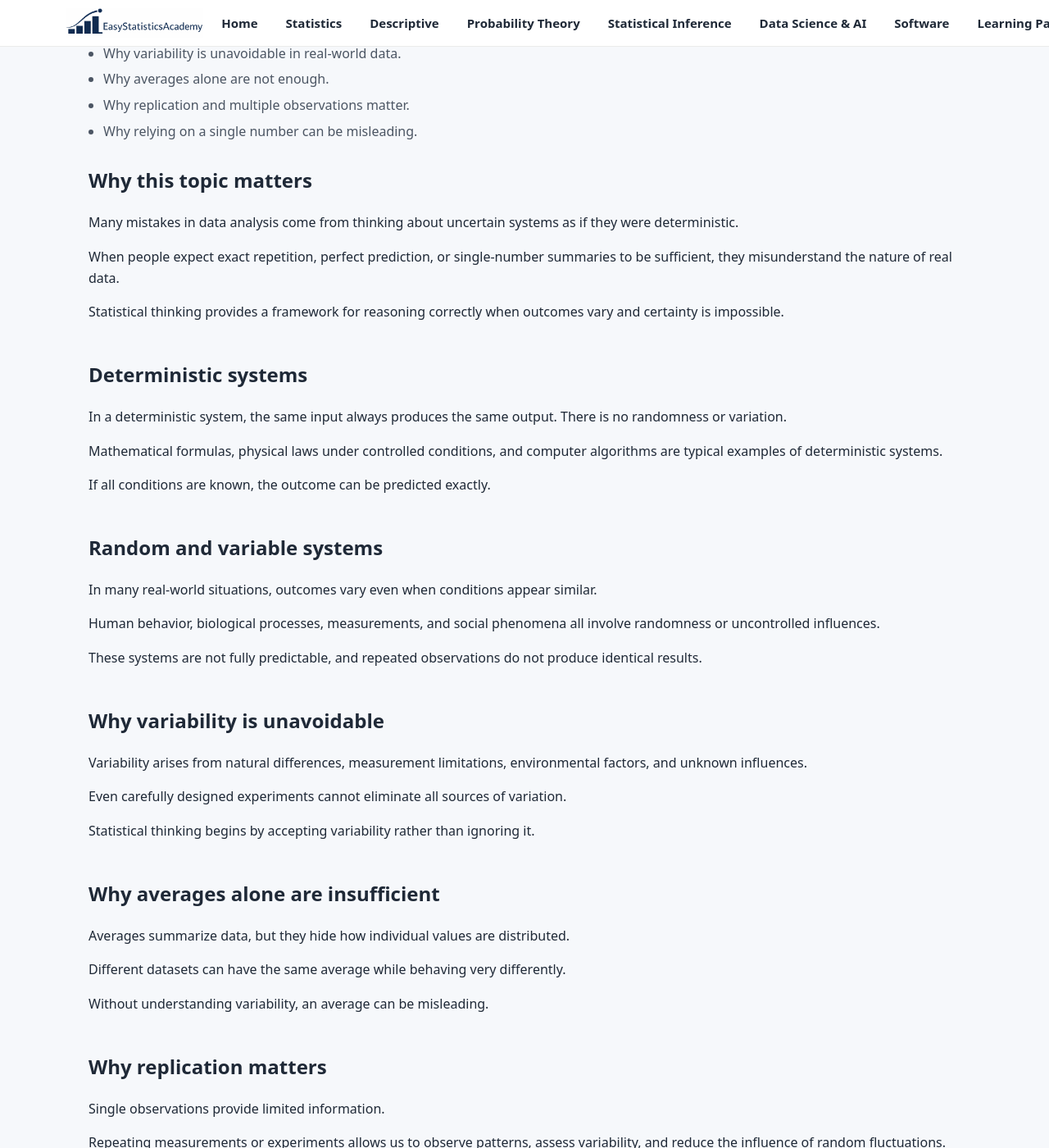
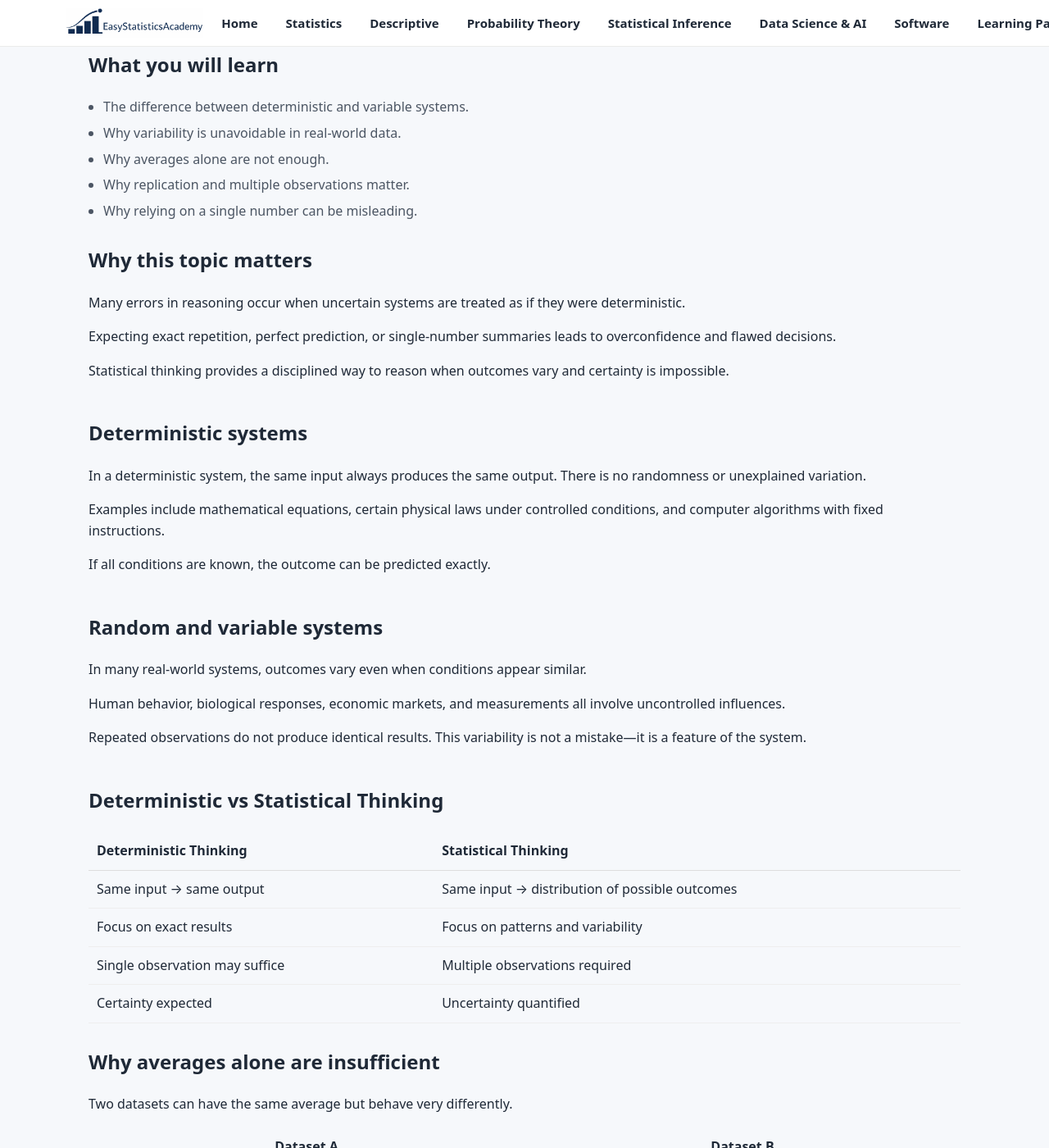
Before and after one commit to ammar-homaida-statistics/easystatisticsacademy, a Jekyll site: the page built from foundations/statistical-thinking/index.md, in a window 1280 px wide and 1400 px high, scrolled down 492 px. Shown: the whole window at 82% size. Built offline with Jekyll 4.4.1, drawn with Linux system fonts in a browser that asks for light colours; some of the changed text lies outside the part shown.

Commit message:
Enhance statistical thinking lesson with updates
Added a construction notice and expanded explanations on variability and statistical thinking.

```diff
--- a/foundations/statistical-thinking/index.md
+++ b/foundations/statistical-thinking/index.md
@@ -19,6 +19,10 @@
   <div class="hero-card">
     <h1>Statistical Thinking vs Deterministic Thinking</h1>
 
+    <div style="background:#fff3cd; border:1px solid #ffeeba; padding:12px 14px; margin:14px 0; border-radius:8px;">
+      <strong>🚧 Under Construction</strong> — This lesson is being expanded with numerical examples and visual illustrations to clarify how variability changes the way we reason.
+    </div>
+
     <p class="lead">
       This lesson explains the difference between deterministic and statistical thinking,
       and why statistics is necessary in a world with variability and uncertainty.
@@ -35,7 +39,7 @@
     <h2>What you will learn</h2>
 
     <ul class="bullets">
-      <li>The difference between deterministic and random systems.</li>
+      <li>The difference between deterministic and variable systems.</li>
       <li>Why variability is unavoidable in real-world data.</li>
       <li>Why averages alone are not enough.</li>
       <li>Why replication and multiple observations matter.</li>
@@ -49,18 +53,18 @@
     <h2>Why this topic matters</h2>
 
     <p>
-      Many mistakes in data analysis come from thinking about uncertain systems
+      Many errors in reasoning occur when uncertain systems are treated
       as if they were deterministic.
     </p>
 
     <p>
-      When people expect exact repetition, perfect prediction, or single-number
-      summaries to be sufficient, they misunderstand the nature of real data.
+      Expecting exact repetition, perfect prediction, or single-number summaries
+      leads to overconfidence and flawed decisions.
     </p>
 
     <p>
-      Statistical thinking provides a framework for reasoning correctly when
-      outcomes vary and certainty is impossible.
+      Statistical thinking provides a disciplined way to reason
+      when outcomes vary and certainty is impossible.
     </p>
   </div>
 </section>
@@ -71,12 +75,12 @@
 
     <p>
       In a deterministic system, the same input always produces the same output.
-      There is no randomness or variation.
+      There is no randomness or unexplained variation.
     </p>
 
     <p>
-      Mathematical formulas, physical laws under controlled conditions,
-      and computer algorithms are typical examples of deterministic systems.
+      Examples include mathematical equations, certain physical laws under controlled conditions,
+      and computer algorithms with fixed instructions.
     </p>
 
     <p>
@@ -90,37 +94,53 @@
     <h2>Random and variable systems</h2>
 
     <p>
-      In many real-world situations, outcomes vary even when conditions appear similar.
+      In many real-world systems, outcomes vary even when conditions appear similar.
     </p>
 
     <p>
-      Human behavior, biological processes, measurements, and social phenomena
-      all involve randomness or uncontrolled influences.
+      Human behavior, biological responses, economic markets, and measurements
+      all involve uncontrolled influences.
     </p>
 
     <p>
-      These systems are not fully predictable, and repeated observations
-      do not produce identical results.
+      Repeated observations do not produce identical results.
+      This variability is not a mistake—it is a feature of the system.
     </p>
   </div>
 </section>
 
 <section class="section">
   <div class="content-narrow">
-    <h2>Why variability is unavoidable</h2>
+    <h2>Deterministic vs Statistical Thinking</h2>
 
-    <p>
-      Variability arises from natural differences, measurement limitations,
-      environmental factors, and unknown influences.
-    </p>
-
-    <p>
-      Even carefully designed experiments cannot eliminate all sources of variation.
-    </p>
-
-    <p>
-      Statistical thinking begins by accepting variability rather than ignoring it.
-    </p>
+    <div style="overflow-x:auto;">
+      <table style="width:100%; border-collapse:collapse;">
+        <thead>
+          <tr>
+            <th style="text-align:left; padding:10px; border-bottom:1px solid #ddd;">Deterministic Thinking</th>
+            <th style="text-align:left; padding:10px; border-bottom:1px solid #ddd;">Statistical Thinking</th>
+          </tr>
+        </thead>
+        <tbody>
+          <tr>
+            <td style="padding:10px; border-bottom:1px solid #eee;">Same input → same output</td>
+            <td style="padding:10px; border-bottom:1px solid #eee;">Same input → distribution of possible outcomes</td>
+          </tr>
+          <tr>
+            <td style="padding:10px; border-bottom:1px solid #eee;">Focus on exact results</td>
+            <td style="padding:10px; border-bottom:1px solid #eee;">Focus on patterns and variability</td>
+          </tr>
+          <tr>
+            <td style="padding:10px; border-bottom:1px solid #eee;">Single observation may suffice</td>
+            <td style="padding:10px; border-bottom:1px solid #eee;">Multiple observations required</td>
+          </tr>
+          <tr>
+            <td style="padding:10px; border-bottom:1px solid #eee;">Certainty expected</td>
+            <td style="padding:10px; border-bottom:1px solid #eee;">Uncertainty quantified</td>
+          </tr>
+        </tbody>
+      </table>
+    </div>
   </div>
 </section>
 
@@ -129,15 +149,51 @@
     <h2>Why averages alone are insufficient</h2>
 
     <p>
-      Averages summarize data, but they hide how individual values are distributed.
+      Two datasets can have the same average but behave very differently.
+    </p>
+
+    <div style="overflow-x:auto;">
+      <table style="width:100%; border-collapse:collapse;">
+        <thead>
+          <tr>
+            <th style="padding:10px; border-bottom:1px solid #ddd;">Dataset A</th>
+            <th style="padding:10px; border-bottom:1px solid #ddd;">Dataset B</th>
+          </tr>
+        </thead>
+        <tbody>
+          <tr>
+            <td style="padding:10px; border-bottom:1px solid #eee;">8, 9, 10, 11, 12</td>
+            <td style="padding:10px; border-bottom:1px solid #eee;">2, 5, 10, 15, 18</td>
+          </tr>
+          <tr>
+            <td style="padding:10px;">Mean = 10</td>
+            <td style="padding:10px;">Mean = 10</td>
+          </tr>
+        </tbody>
+      </table>
+    </div>
+
+    <p>
+      Although both averages equal 10, Dataset B shows much greater variability.
+      Statistical thinking asks not only “What is the average?” but also
+      “How spread out are the values?”
+    </p>
+  </div>
+</section>
+
+<section class="section">
+  <div class="content-narrow">
+    <h2>Real-world illustration</h2>
+
+    <p>
+      Consider measuring a patient’s blood pressure.
+      Even if the underlying health condition is stable,
+      repeated measurements will vary slightly.
     </p>
 
     <p>
-      Different datasets can have the same average while behaving very differently.
-    </p>
-
-    <p>
-      Without understanding variability, an average can be misleading.
+      Deterministic thinking expects identical results.
+      Statistical thinking expects a range and evaluates the pattern.
     </p>
   </div>
 </section>
@@ -147,17 +203,17 @@
     <h2>Why replication matters</h2>
 
     <p>
-      Single observations provide limited information.
+      A single observation can be misleading.
     </p>
 
     <p>
-      Repeating measurements or experiments allows us to observe patterns,
-      assess variability, and reduce the influence of random fluctuations.
+      Replication allows patterns to emerge and reduces the influence
+      of random fluctuations.
     </p>
 
     <p>
-      Statistical conclusions rely on patterns across many observations,
-      not isolated results.
+      Statistical conclusions rely on repeated evidence,
+      not isolated outcomes.
     </p>
   </div>
 </section>
@@ -171,13 +227,12 @@
     </p>
 
     <p>
-      Understanding a dataset requires multiple summaries, context,
+      Sound reasoning requires multiple summaries, context,
       and awareness of uncertainty.
     </p>
 
     <p>
-      Statistical thinking resists oversimplification and emphasizes
-      careful interpretation.
+      Statistical thinking resists oversimplification.
     </p>
   </div>
 </section>
@@ -187,7 +242,7 @@
     <h2>Key idea to remember</h2>
 
     <p>
-      Deterministic thinking seeks certainty.
+      Deterministic thinking seeks certainty and exact repetition.
       Statistical thinking accepts variability and reasons carefully
       in the presence of uncertainty.
     </p>
@@ -199,9 +254,9 @@
     <h2>Simple summary</h2>
 
     <p>
-      Many real-world systems are not predictable in an exact way.
-      Statistics helps us understand patterns and uncertainty
-      instead of expecting perfect repetition.
+      Many real-world systems do not behave in perfectly predictable ways.
+      Statistics provides a framework for understanding patterns,
+      variability, and uncertainty instead of expecting exact outcomes.
     </p>
   </div>
 </section>
```
